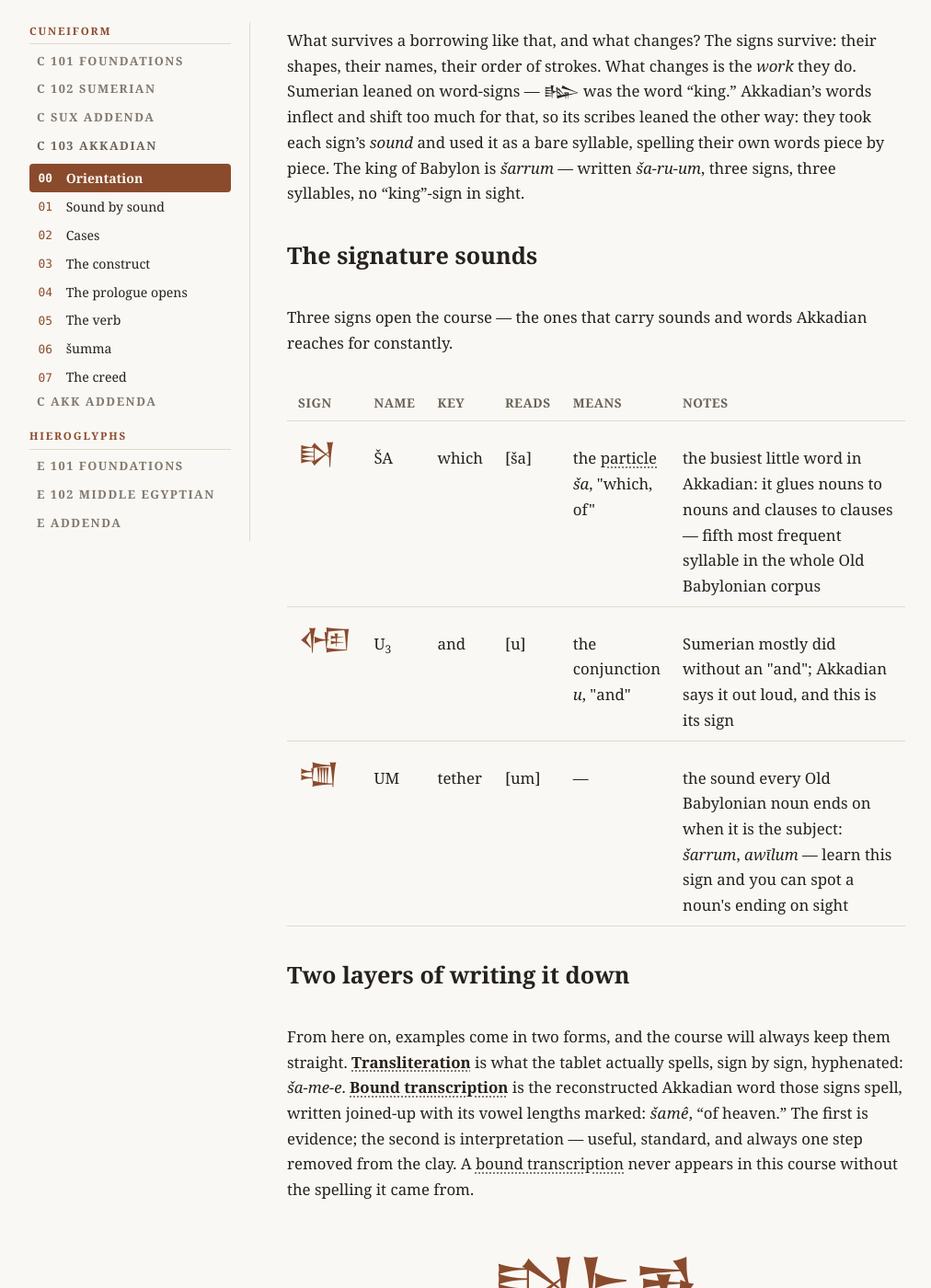
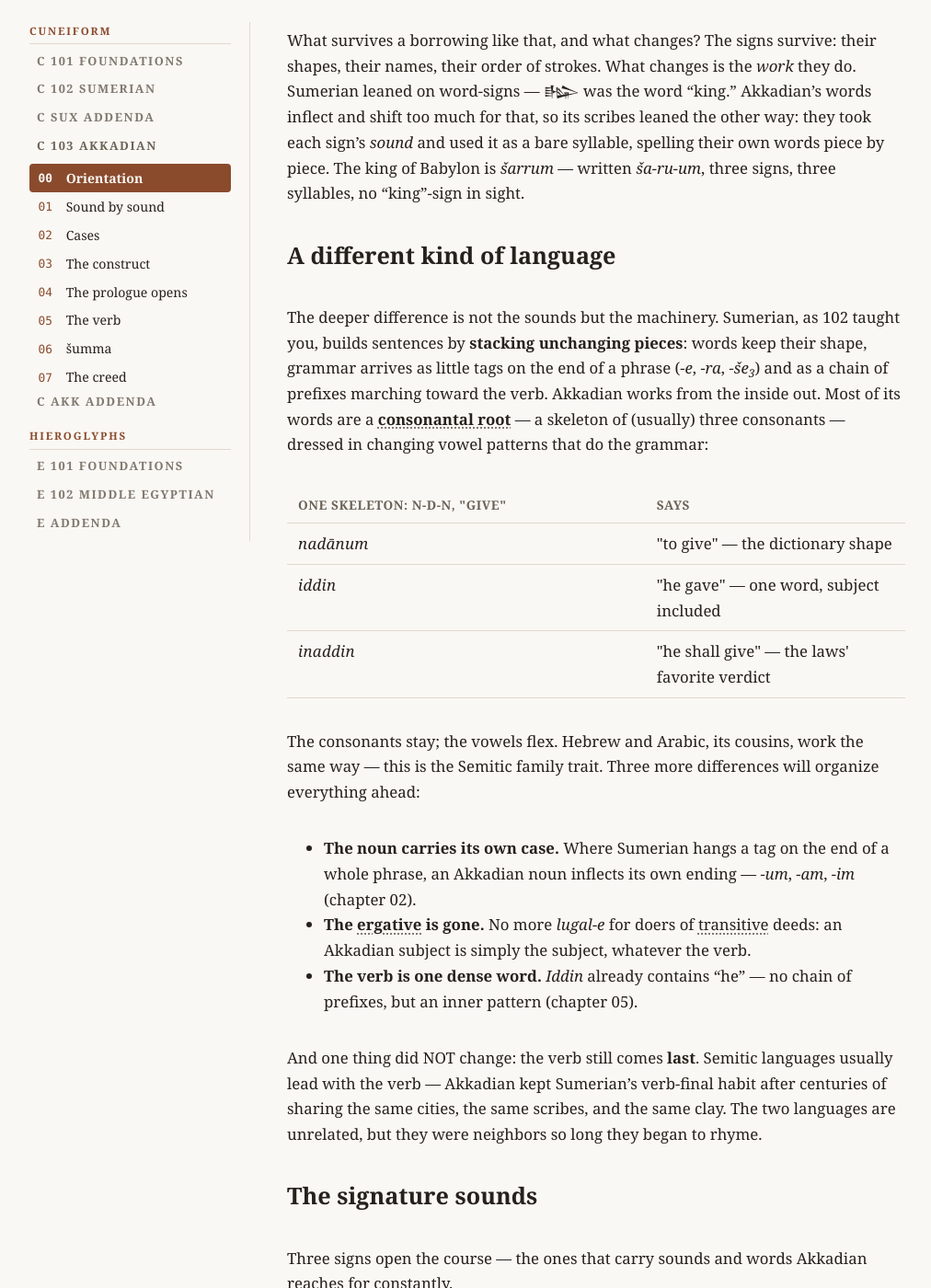
Before and after one commit to arvicco/nabu-edubba, a Jekyll site: the page built from site/cuneiform/103/00-orientation.md, in a window 1280 px wide and 1400 px high, scrolled down 509 px. Shown: the whole window at 92% size, without its empty margins (132-1144 px from the left). Built offline with Jekyll 4.4.1, drawn with Linux system fonts in a browser that asks for light colours; some of the changed text lies outside the part shown.

Commit message:
feat: C103 orientation — the new sounds and the structural contrast (review round)
The orientation now covers what makes Akkadian foreign before the
signs do: the sound recruits (emphatic ṣ/ṭ, w, the glottal ʾ,
vowel length), each pointed at the chapter where a real stele
line needs it — and the machinery contrast with Sumerian:
consonantal roots (n-d-n: nadānum/iddin/inaddin), case on the
noun itself, no ergative, one-word verbs, and the verb-final
habit both languages shared. New glossary term: consonantal root.

Co-Authored-By: Claude Fable 5 <noreply@anthropic.com>

```diff
--- a/site/_data/terms.yml
+++ b/site/_data/terms.yml
@@ -196,6 +196,9 @@ terms:
   - name: bound transcription
     slug: bound-transcription
     def: "the joined-up dictionary form of an Akkadian word (šarrum, awīlum), reconstructed from its syllable-by-syllable transliteration with vowel lengths marked"
+  - name: consonantal root
+    slug: consonantal-root
+    def: "the consonant skeleton at the heart of a Semitic word — n-d-n \"give\" stays fixed while vowel patterns flex around it: nadānum, iddin, inaddin"
   - name: mimation
     slug: mimation
     def: "the -m that closes Old Babylonian noun endings (šarrum, not šarru) — a hallmark of Hammurabi's stage of the language, dropped in later centuries"
--- a/site/cuneiform/103/00-orientation.md
+++ b/site/cuneiform/103/00-orientation.md
@@ -34,6 +34,48 @@ for that, so its scribes leaned the other way: they took each
 sign's *sound* and used it as a bare syllable, spelling their own
 words piece by piece. The king of Babylon is *šarrum* — written
 *ša-ru-um*, three signs, three syllables, no "king"-sign in sight.
+
+## A different kind of language
+
+The deeper difference is not the sounds but the machinery.
+Sumerian, as 102 taught you, builds sentences by **stacking
+unchanging pieces**: words keep their shape, grammar arrives as
+little tags on the end of a phrase (*-e*, *-ra*, *-še₃*) and as a
+chain of prefixes marching toward the verb. Akkadian works from
+the inside out. Most of its words are a **consonantal root** — a
+skeleton of (usually) three consonants — dressed in changing
+vowel patterns that do the grammar:
+
+<table class="sign-table">
+  <thead>
+    <tr><th>One skeleton: n-d-n, "give"</th><th>Says</th></tr>
+  </thead>
+  <tbody>
+    <tr><td><span class="norm">nadānum</span></td><td>"to give" — the dictionary shape</td></tr>
+    <tr><td><span class="norm">iddin</span></td><td>"he gave" — one word, subject included</td></tr>
+    <tr><td><span class="norm">inaddin</span></td><td>"he shall give" — the laws' favorite verdict</td></tr>
+  </tbody>
+</table>
+
+The consonants stay; the vowels flex. Hebrew and Arabic, its
+cousins, work the same way — this is the Semitic family trait.
+Three more differences will organize everything ahead:
+
+- **The noun carries its own case.** Where Sumerian hangs a tag
+  on the end of a whole phrase, an Akkadian noun inflects its own
+  ending — *-um*, *-am*, *-im* (chapter 02).
+- **The ergative is gone.** No more *lugal-e* for doers of
+  transitive deeds: an Akkadian subject is simply the subject,
+  whatever the verb.
+- **The verb is one dense word.** *Iddin* already contains "he" —
+  no chain of prefixes, but an inner pattern (chapter 05).
+
+And one thing did NOT change: the verb still comes **last**.
+Semitic languages usually lead with the verb — Akkadian kept
+Sumerian's verb-final habit after centuries of sharing the same
+cities, the same scribes, and the same clay. The two languages
+are unrelated, but they were neighbors so long they began to
+rhyme.
 
 ## The signature sounds
 
@@ -87,6 +129,36 @@ this course without the spelling it came from.
   three syllables, one Akkadian word: <span class="norm">šamê</span>,
   "of heaven."</figcaption>
 </figure>
+
+## The sounds Akkadian brings
+
+A Semitic language arrives with a Semitic mouth, and several of
+its sounds simply did not exist in Sumerian — which means the
+borrowed script had no signs waiting for them. The scribes'
+solution, every time, was to draft a nearby sign into the new
+job; this stretch meets each recruit at the moment a real text
+needs it.
+
+<table class="sign-table">
+  <thead>
+    <tr><th>Sound</th><th>What it is</th><th>You will meet it</th></tr>
+  </thead>
+  <tbody>
+    <tr><td><strong>ṣ</strong></td><td>an emphatic s — pressed, with an edge</td><td>chapter 02, in the very first line of the stele</td></tr>
+    <tr><td><strong>ṭ</strong></td><td>an emphatic t — the same pressure on t</td><td>chapter 07, in the king's promise to make the people well</td></tr>
+    <tr><td><strong>w</strong></td><td>plain w, which Sumerian never wrote</td><td>chapter 06, standing in the middle of <span class="norm">awīlum</span>, "man"</td></tr>
+    <tr><td><strong>ʾ</strong></td><td>the glottal stop — a catch in the throat between vowels</td><td>chapter 03, unwritten but audible in <span class="norm">šā'im</span>, "who decrees"</td></tr>
+    <tr><td><strong>ā ē ī ū</strong></td><td>vowel LENGTH — long vowels that change meaning</td><td>everywhere in bound transcription; the tablet often hints at them by writing the vowel twice</td></tr>
+  </tbody>
+</table>
+
+Akkadian also has the rasping <span class="norm">ḫ</span> —
+which Sumerian *did* have, so its signs crossed the border
+unchanged (this school prints it plain *h* in values, as the
+corpora do). A third emphatic, *q*, waits for the next stretch,
+along with the signs that carry it. None of these sounds needs
+memorizing now: each arrives attached to a sign, a word, and a
+line of the stele, exactly where it will stick.
 
 ## What your Sumerian years already bought
 
```
Also changed, not shown: docs/WORKLOG.md (+8 -0 lines).
